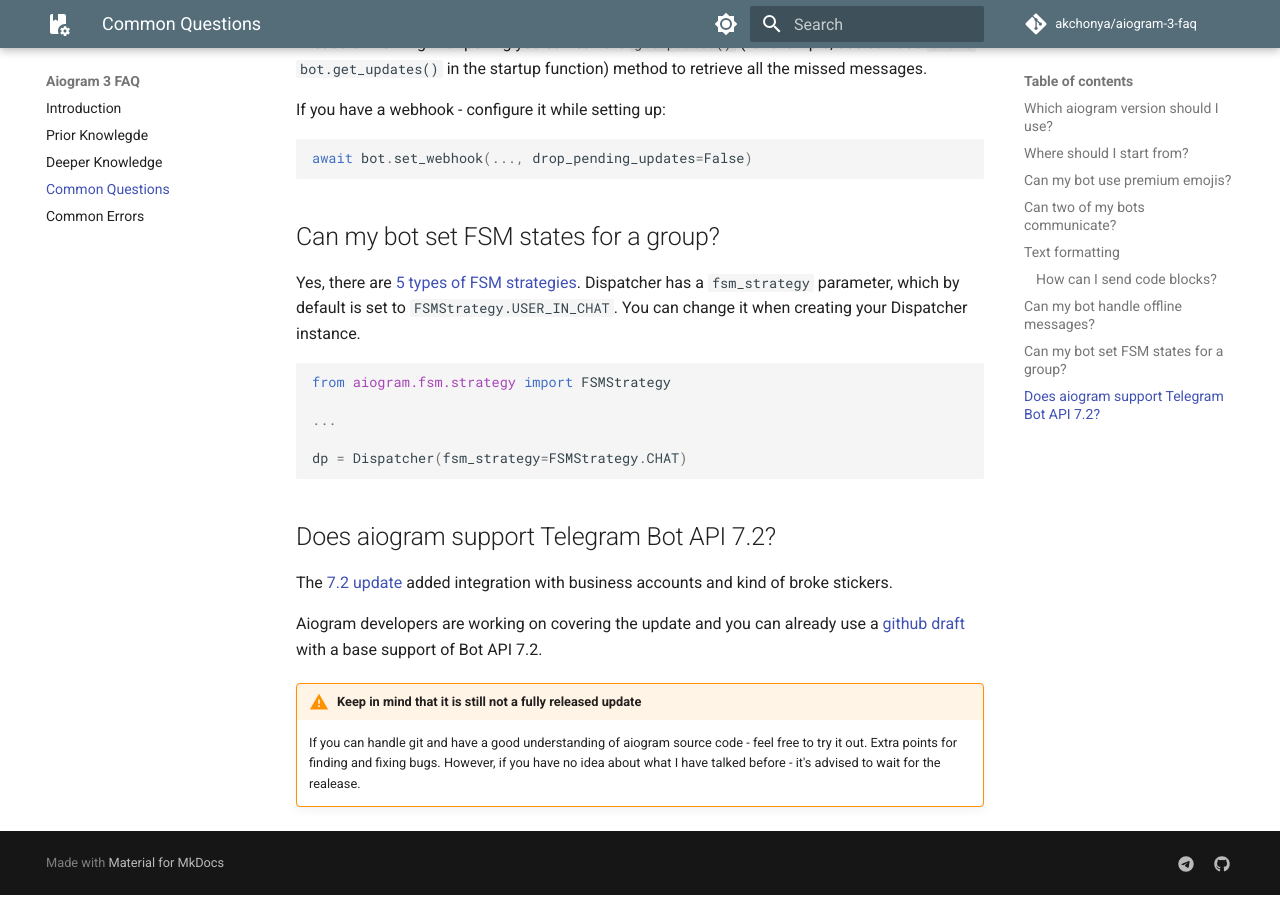
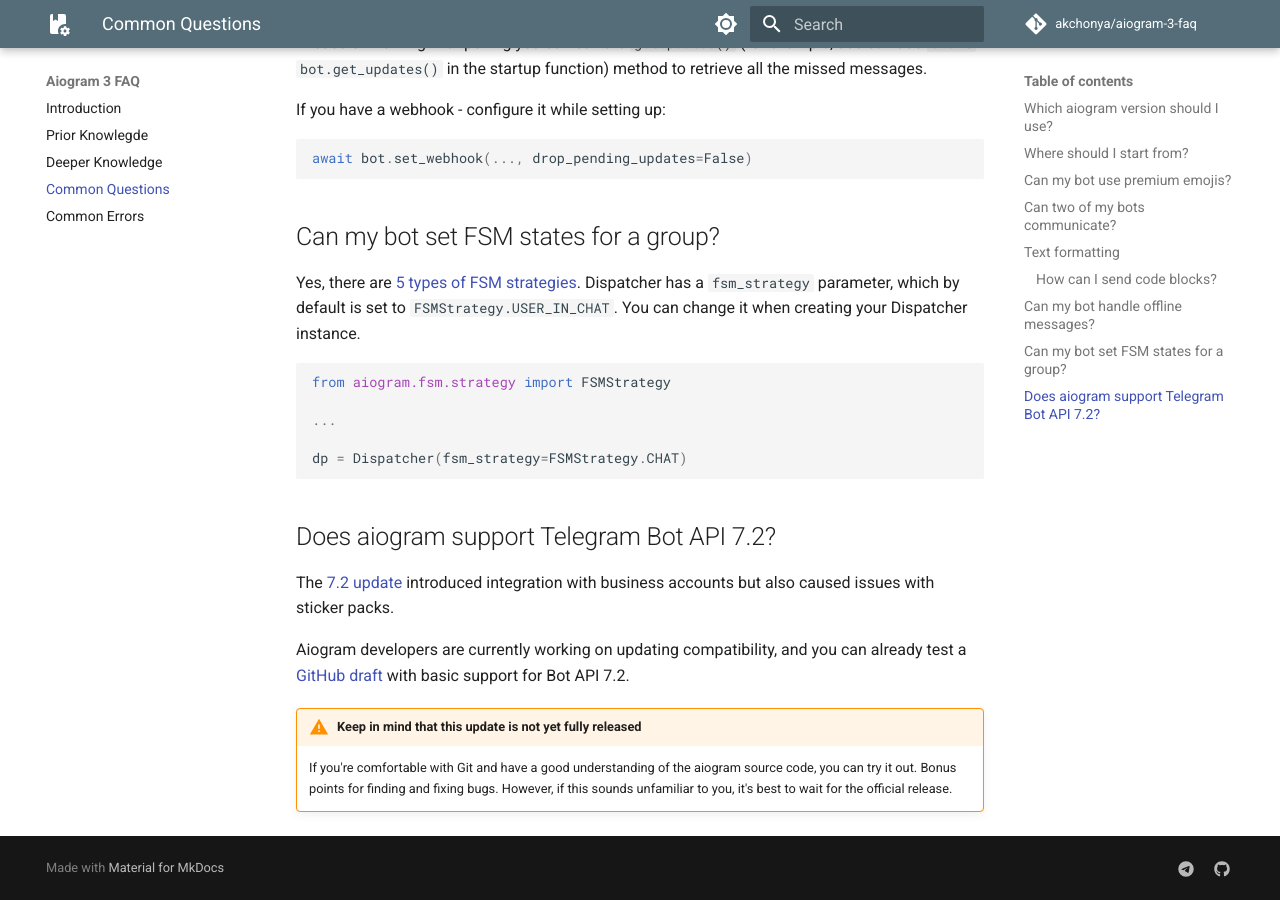
Before and after one commit to akchonya/aiogram-3-faq, an MkDocs documentation site: the page built from docs/common_questions.md, in a window 1280 px wide and 900 px high, scrolled down 1814 px. Built offline with MkDocs 1.6.1 and Material for MkDocs 9.7.7, drawn with Linux system fonts in a browser that asks for light colours; comment, search, counter and statistics services are not loaded.

Commit message:
refactor 7.2 info

```diff
--- a/docs/common_questions.md
+++ b/docs/common_questions.md
@@ -82,10 +82,10 @@
 
 ## Does aiogram support Telegram Bot API 7.2?
 
-The [7.2 update](https://core.telegram.org/bots/api#march-31-2024) added integration with business accounts and kind of broke stickers.
+The [7.2 update](https://core.telegram.org/bots/api#march-31-2024) introduced integration with business accounts but also caused issues with sticker packs.
 
-Aiogram developers are working on covering the update and you can already use a [github draft](https://github.com/aiogram/aiogram/tree/feature/bot-api-7.2) with a base support of Bot API 7.2.
+Aiogram developers are currently working on updating compatibility, and you can already test a [GitHub draft](https://github.com/aiogram/aiogram/tree/feature/bot-api-7.2) with basic support for Bot API 7.2.
 
-!!! warning "Keep in mind that it is still not a fully released update"
-    If you can handle git and have a good understanding of aiogram source code - feel free to try it out. Extra points for finding and fixing bugs.
-    However, if you have no idea about what I have talked before - it's advised to wait for the realease.
+!!! warning "Keep in mind that this update is not yet fully released"
+    If you're comfortable with Git and have a good understanding of the aiogram source code, you can try it out. Bonus points for finding and fixing bugs.
+    However, if this sounds unfamiliar to you, it's best to wait for the official release.
```
